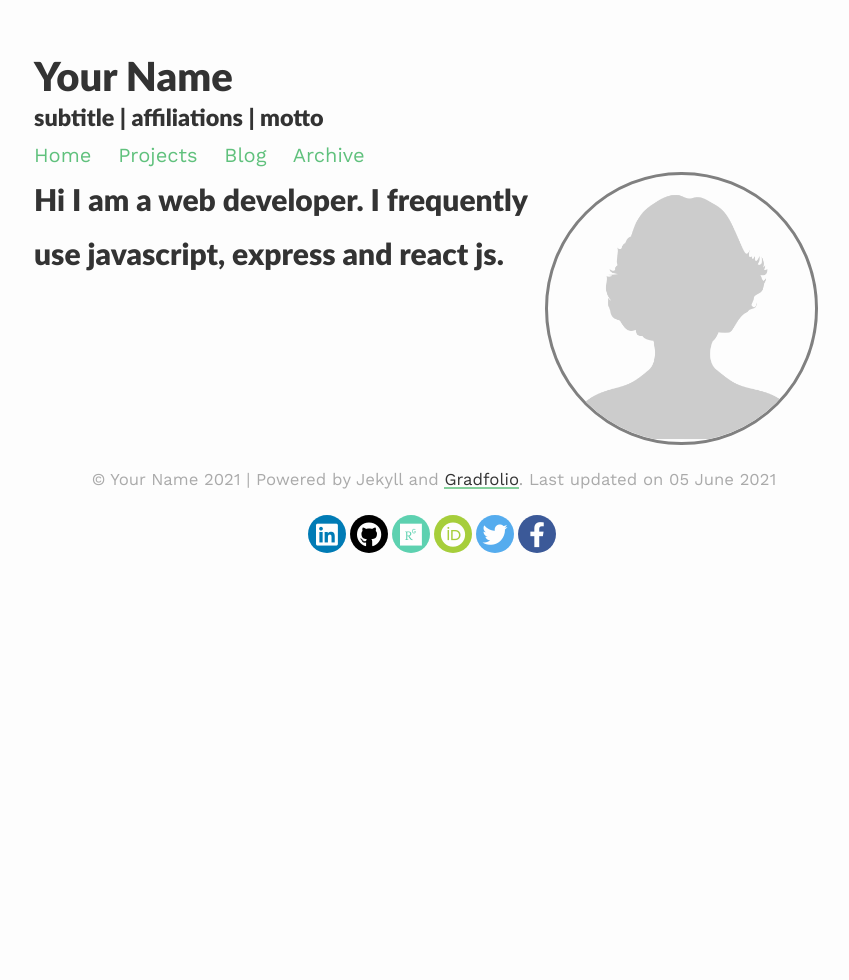
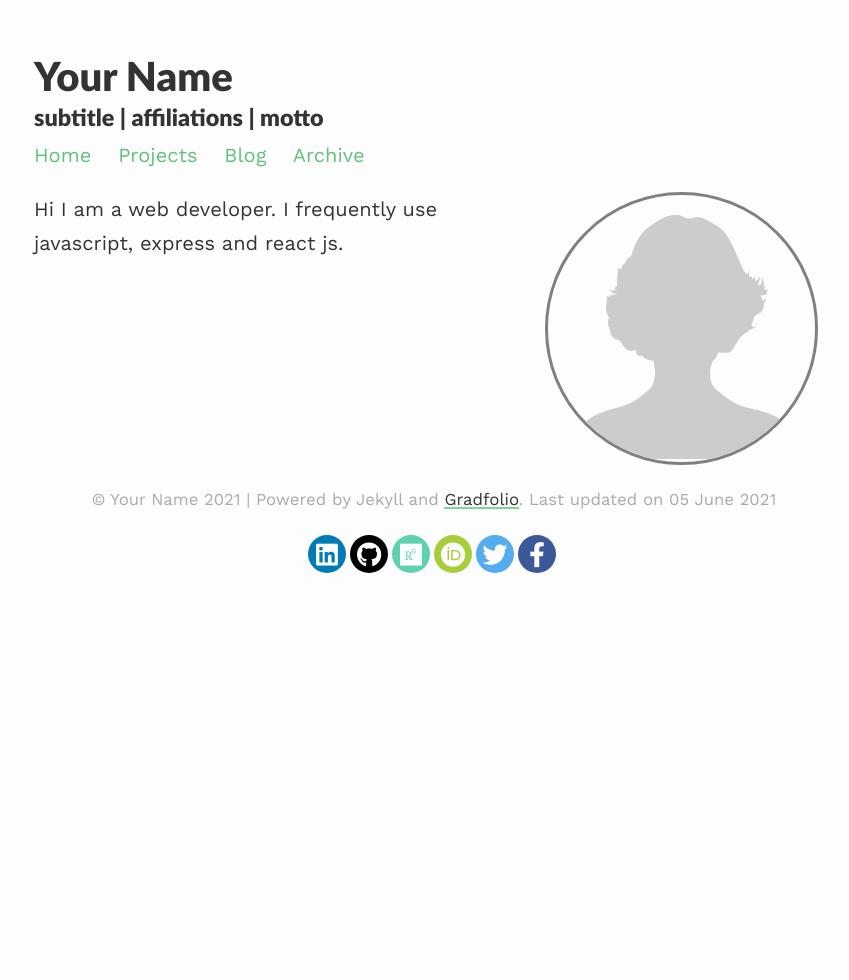
Before and after one commit to stackbit-projects/neat-apple-b7a25, a Jekyll site: the page built from index.md, in a window 1280 px wide. Shown: the whole page, without its empty margins (206-1055 px from the left). Built offline with Jekyll 4.4.1, drawn with Linux system fonts in a browser that asks for light colours; nearby versions of some CDN libraries; our own code applies the rules of GitHub Pages for plain Markdown files.

```diff
--- a/index.md
+++ b/index.md
@@ -6,4 +6,4 @@ profile:
   image: profile.png
 published: true
 ---
-# Hi I am a web developer. I frequently use javascript, express and react js.
+Hi I am a web developer. I frequently use javascript, express and react js.
```
